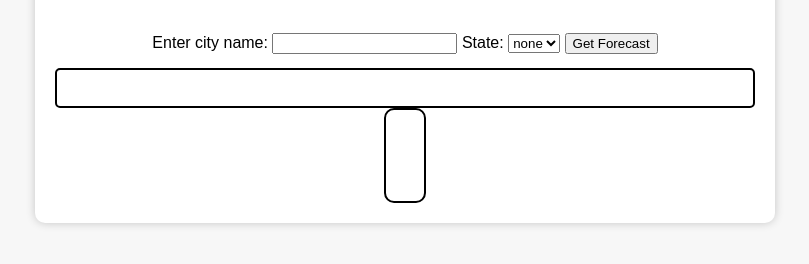
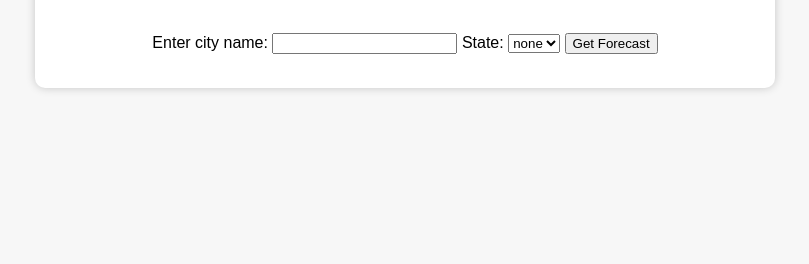
Before and after one commit to kirilyanev/Weather-app, a website with bundled scripts: page index.html in a window 1280 px wide. Shown: the part 68-332 px from the top of the page, without its empty margins (235-1044 px from the left). Built offline with nearby package versions, Linux system fonts and the light colour scheme.

Commit message:
Update index.html
Rename classes and display style set to none

```diff
--- a/index.html
+++ b/index.html
@@ -16,12 +16,12 @@
         <option>none</option>
       </select>
       <button>Get Forecast</button>
-      <div class="city-info">
+      <div class="additional-info" style="display: none;">
         <p id="humidity"></p>
         <p id="pressure"></p>
         <p id="wind"></p>
       </div>
-      <div class="current-day">
+      <div class="current-day" style="display: none;">
         <!-- <p>TODAY</p> -->
         <p id="today"></p>
         <div id="city-name"></div>
```
